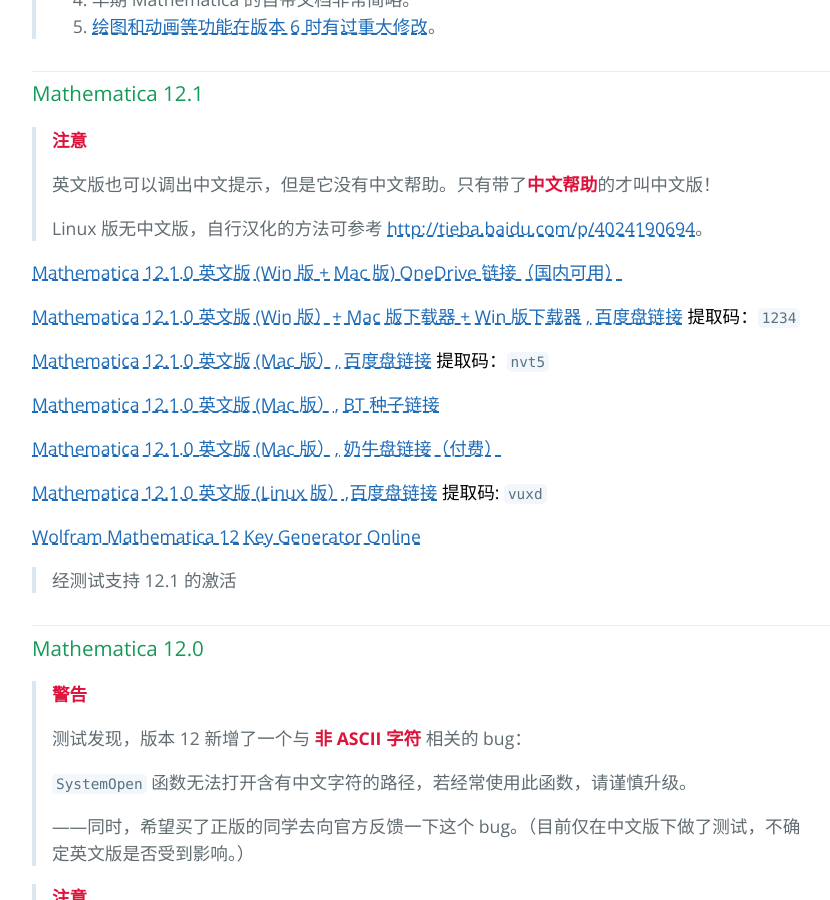
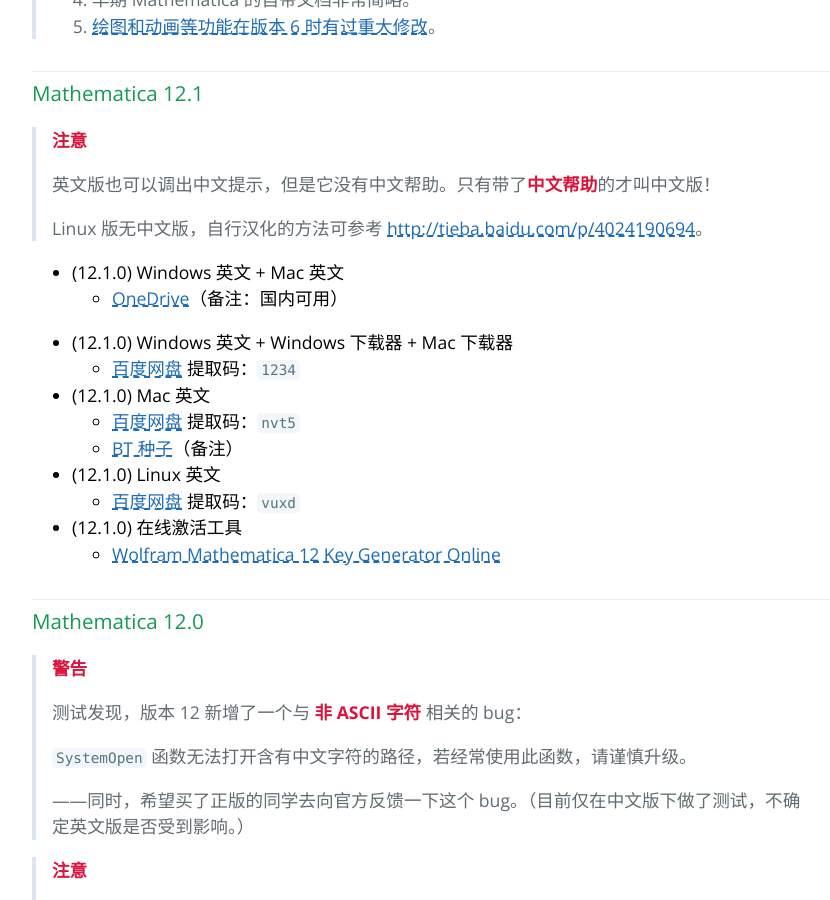
Before and after one commit to TieBaMma/InstallTutorial, a Jekyll site: the page built from index.md, in a window 1280 px wide and 900 px high, scrolled down 2366 px. Shown: the whole window, without its empty margins (192-1022 px from the left). Built offline with Jekyll 4.4.1, drawn with Linux system fonts in a browser that asks for light colours.

Commit message:
修复了格式
按照 https://github.com/TieBaMma/InstallTutorial/pull/28#issuecomment-609367836 里的模板把 12.1 的链接全部改写了。有些地方用了注释。

````diff
--- a/index.md
+++ b/index.md
@@ -89,21 +89,28 @@
 >
 > Linux 版无中文版，自行汉化的方法可参考 <http://tieba.baidu.com/p/4024190694>。
 
-[Mathematica 12.1.0 英文版 (Win 版 + Mac 版) OneDrive 链接（国内可用）](http://wxyh.bilibli.icu/yunpan/onedrive/Software/study-software/Mathematica/)
+* (12.1.0) Windows 英文 + Mac 英文
+  * [OneDrive](http://wxyh.bilibli.icu/yunpan/onedrive/Software/study-software/Mathematica/)（备注：国内可用）
+<!--  * 磁力链接：-->
 
-[Mathematica 12.1.0 英文版 (Win 版）+ Mac 版下载器 + Win 版下载器 , 百度盘链接](https://pan.baidu.com/s/1d8mwxiEFqNI7JO_-c8smyg) 提取码：`1234`
+ <!--   ```uri-->
+ <!--   magnet:?xxxx-->
+ <!--   ```-->
 
-[Mathematica 12.1.0 英文版 (Mac 版）, 百度盘链接](https://pan.baidu.com/s/1ABAAe3gh4fzwKWMlPhdtDw) 提取码：`nvt5`
+* (12.1.0) Windows 英文 + Windows 下载器 + Mac 下载器
+  * [百度网盘](https://pan.baidu.com/s/1d8mwxiEFqNI7JO_-c8smyg) 提取码：`1234`
 
-[Mathematica 12.1.0 英文版 (Mac 版）, BT 种子链接](https://mac-torrents.io/wp-content/uploads/2020/03/Mathematica.12.1.0.mac-torrents.io_.zip.torrent)
+* (12.1.0) Mac 英文
+  * [百度网盘](https://pan.baidu.com/s/1ABAAe3gh4fzwKWMlPhdtDw) 提取码：`nvt5`
+  * [BT 种子](https://mac-torrents.io/wp-content/uploads/2020/03/Mathematica.12.1.0.mac-torrents.io_.zip.torrent)（备注）
 
-[Mathematica 12.1.0 英文版 (Mac 版）, 奶牛盘链接（付费）](https://zhengyq.cowtransfer.com/s/f505f8f4ccd943)
+* (12.1.0) Linux 英文
+  * [百度网盘](https://pan.baidu.com/s/13SA-sMbEQbzTNsKK-hxafw) 提取码：`vuxd`
+<!--  * 蓝奏云 密码：`xxxx`-->
 
-[Mathematica 12.1.0 英文版 (Linux 版）,百度盘链接](https://pan.baidu.com/s/13SA-sMbEQbzTNsKK-hxafw) 提取码: `vuxd`
+* (12.1.0) 在线激活工具
+  * [Wolfram Mathematica 12 Key Generator Online](https://ibugone.com/blog/2019/05/mathematica-keygen/)
 
-[Wolfram Mathematica 12 Key Generator Online](https://ibugone.com/blog/2019/05/mathematica-keygen/)
-
-> 经测试支持 12.1 的激活
 
 ### Mathematica 12.0
 
````
